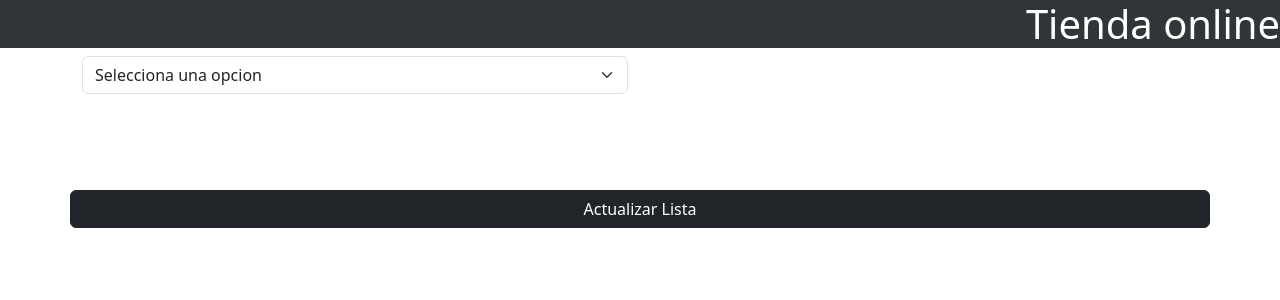
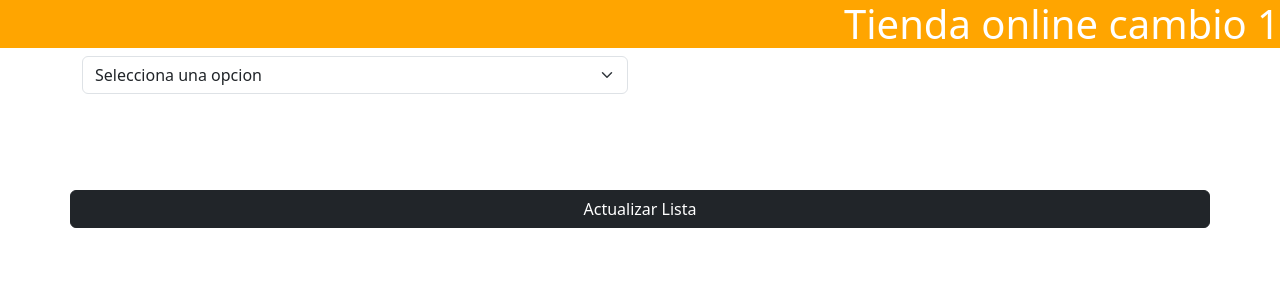
Before and after one commit to CES4RFL/WebApp, a Django app: page / in a window 1280 px wide. Shown: the top 300 px of the page. Run offline with Django 4.2, Linux system fonts and the light colour scheme; data that the repository does not hold is empty; some libraries are stand-ins or nearby versions.

Commit message:
Cambio de color del navar y titulo

```diff
--- a/WebApp/templates/root/table.html
+++ b/WebApp/templates/root/table.html
@@ -25,7 +25,7 @@
     }
     h1{
         color: white;
-        background-color: #313538;
+        background-color: orange;
     }
     .title{
         text-align: right;
@@ -43,7 +43,7 @@
 </style>
 <body>
     <div class="title row">
-        <h1>Tienda online</h1>
+        <h1>Tienda online cambio 1</h1>
     </div>
     <div class="resume_salary container">
         <div class="row selector">
--- a/web-app.yml
+++ b/web-app.yml
@@ -23,7 +23,7 @@ spec:
         #Nombre del contenedor a crear dentro del pod
       - name: web-app
         #Nombre de la imagen dentro del repositorio
-        image: cesardocker12/web-app:14.0.0
+        image: cesardocker12/web-app:15.0.0
         resources:
           requests:
             memory: "500Mi"
```
Also changed, not shown: .github/workflows/deplotment.yml.
